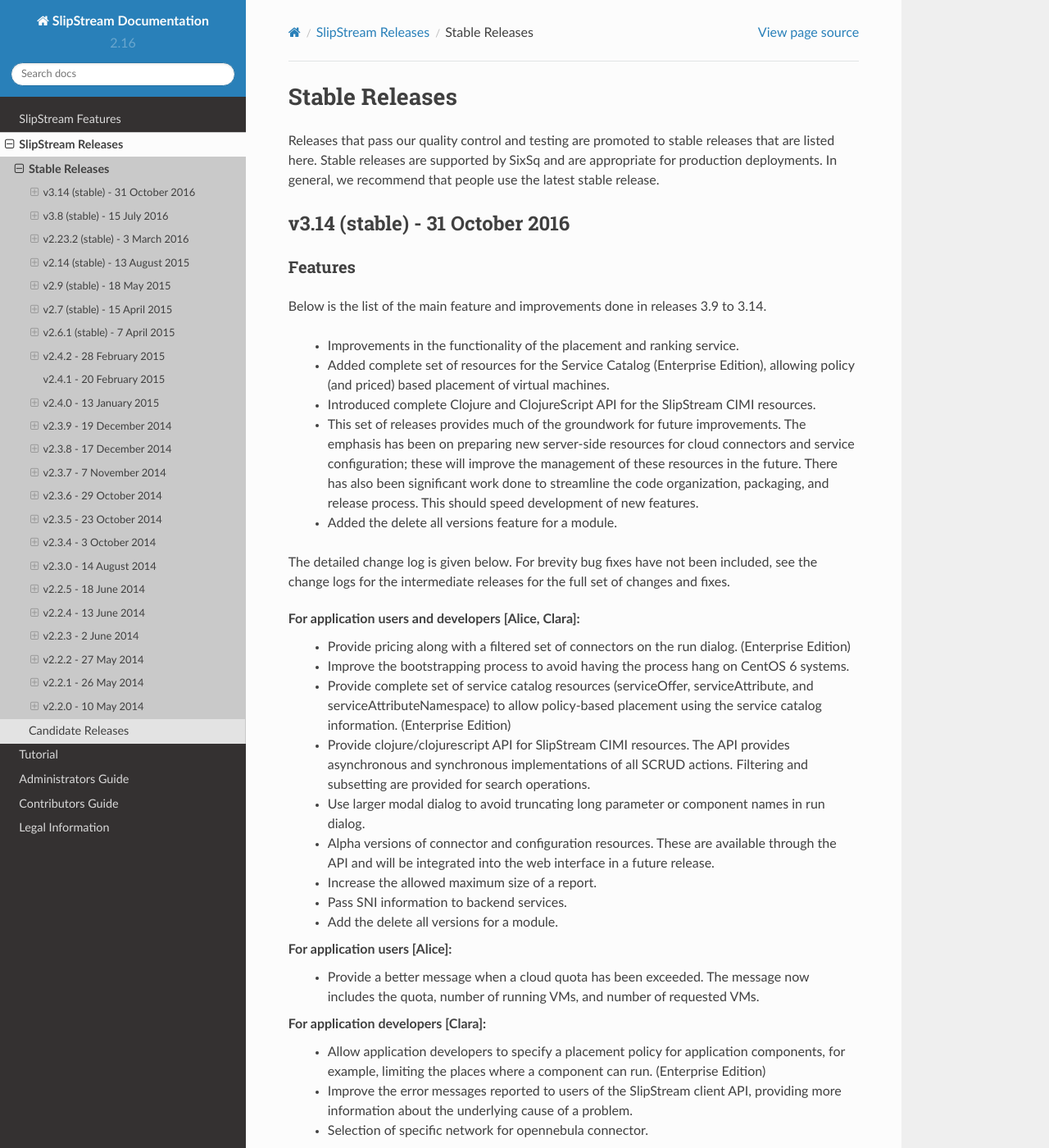
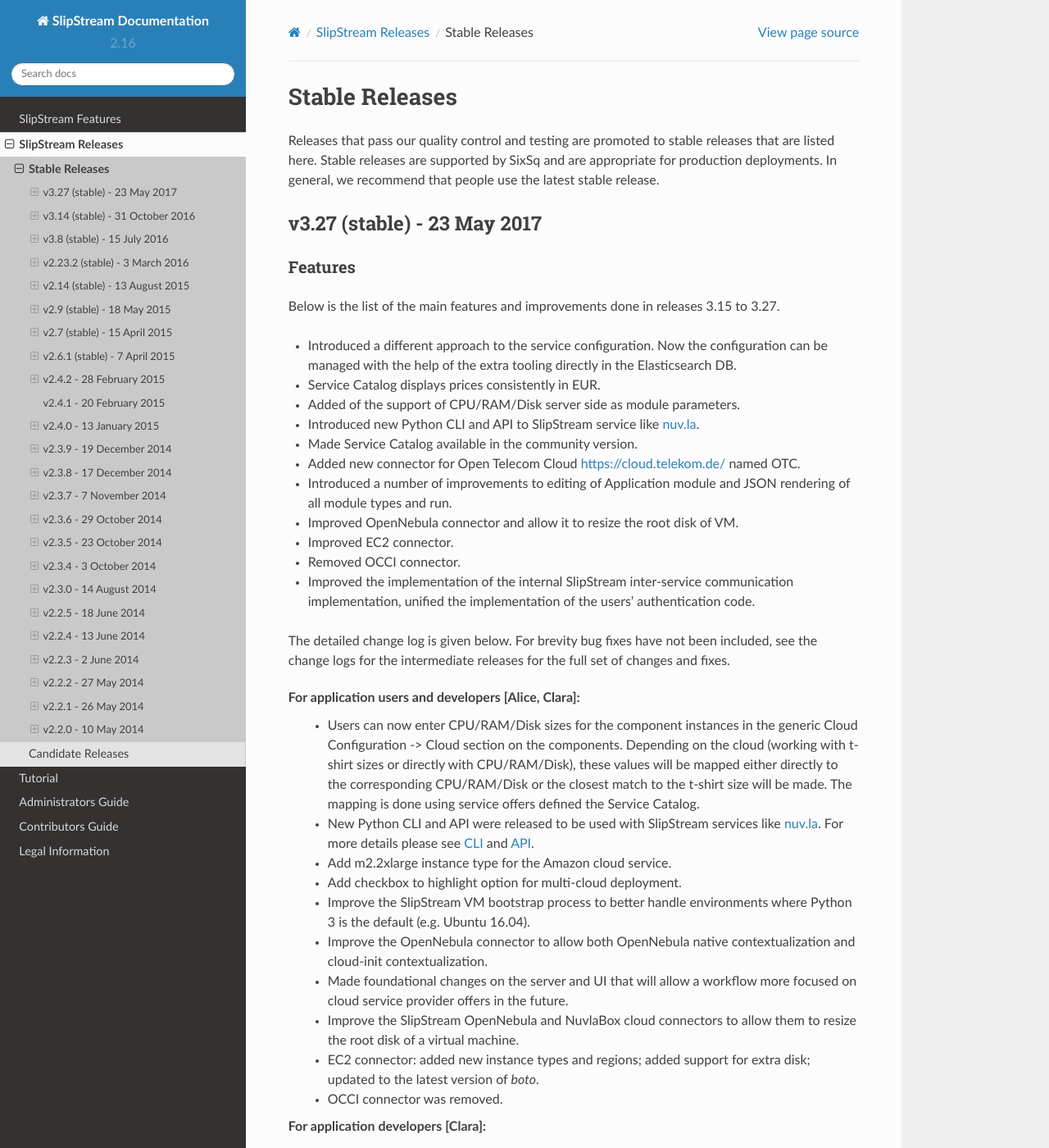
Before and after one commit to slipstream/SlipStreamDocumentation, a Sphinx documentation site: the page built from docs/release_notes/stable_releases.rst, in a window 1280 px wide and 1400 px high. Shown: the whole window at 82% size. Built offline with Sphinx 7.4.7 and the Read the Docs theme 2.0.0, drawn with Linux system fonts in a browser that asks for light colours; some of the changed text lies outside the part shown.

Commit message:
release notes for stable release 3.27

```diff
--- a/docs/release_notes/stable_releases.rst
+++ b/docs/release_notes/stable_releases.rst
@@ -7,6 +7,131 @@
 SixSq and are appropriate for production deployments. In general, we
 recommend that people use the latest stable release.
 
+v3.27 (stable) - 23 May 2017
+----------------------------
+
+Features
+~~~~~~~~
+
+Below is the list of the main features and improvements done in
+releases 3.15 to 3.27.
+
+- Introduced a different approach to the service configuration.  Now the
+  configuration can be managed with the help of the extra tooling directly in
+  the Elasticsearch DB.
+- Service Catalog displays prices consistently in EUR.
+- Added of the support of CPU/RAM/Disk server side as module parameters.
+- Introduced new Python CLI and API to SlipStream service like `nuv.la
+  <https://nuv.la>`_.
+- Made Service Catalog available in the community version.
+- Added new connector for Open Telecom Cloud https://cloud.telekom.de/ named
+  OTC.
+- Introduced a number of improvements to editing of Application module and JSON
+  rendering of all module types and run.
+- Improved OpenNebula connector and allow it to resize the root disk of VM.
+- Improved EC2 connector.
+- Removed OCCI connector.
+- Improved the implementation of the internal SlipStream inter-service
+  communication implementation, unified the implementation of the users'
+  authentication code.
+
+The detailed change log is given below.  For brevity bug fixes have
+not been included, see the change logs for the intermediate releases
+for the full set of changes and fixes.
+
+For application users and developers [Alice, Clara]:
+ - Users can now enter CPU/RAM/Disk sizes for the component instances in the
+   generic Cloud Configuration -> Cloud section on the components.  Depending
+   on the cloud (working with t-shirt sizes or directly with CPU/RAM/Disk),
+   these values will be mapped either directly to the corresponding CPU/RAM/Disk
+   or the closest match to the t-shirt size will be made.  The mapping is done
+   using service offers defined the Service Catalog.
+ - New Python CLI and API were released to be used with SlipStream services
+   like `nuv.la <https://nuv.la>`_.  For more details please see `CLI
+   <https://github.com/slipstream/SlipStreamCLI>`_ and
+   `API <https://github.com/slipstream/SlipStreamPythonAPI>`_.
+ - Add m2.2xlarge instance type for the Amazon cloud service.
+ - Add checkbox to highlight option for multi-cloud deployment.
+ - Improve the SlipStream VM bootstrap process to better handle
+   environments where Python 3 is the default (e.g. Ubuntu 16.04).
+ - Improve the OpenNebula connector to allow both OpenNebula native
+   contextualization and cloud-init contextualization.
+ - Made foundational changes on the server and UI that will allow a
+   workflow more focused on cloud service provider offers in the
+   future.
+ - Improve the SlipStream OpenNebula and NuvlaBox cloud connectors to
+   allow them to resize the root disk of a virtual machine.
+ - EC2 connector: added new instance types and regions; added support for extra
+   disk; updated to the latest version of *boto*.
+ - OCCI connector was removed.
+
+For application developers [Clara]:
+ - Enabled editing of Pre/Post-Scale scripts in `Application Workflows` tab of
+   components. For details, please see `Scalability Workflow Hooks
+   <http://ssdocs.sixsq.com/en/v3.8/advanced_tutorial/scalable-applications.html#scalability-workflow-hooks-scripts>`_
+   section of the SlipStream tutorial on running scalable applications.
+ - Improved modification of application component.
+ - Allowed the possibility to edit the description and category of input/output
+   parameters on components.
+ - Added JSON rendering for module type resources (project, component,
+   application) and run.
+ - Allow managers to create and to manage a group of users.
+
+For administrators [Dave]:
+ - New way of managing the service configuration via configuration files and
+   `ss-config` utility.  See `documentation
+   <http://ssdocs.sixsq.com/en/draft/developer_guide/configuration_files.html>`_.
+ - Introduced installation of Metricbeat with SlipStream.  This provides the OS
+   level monitoring and storage of the metrics to Elasticsearch for later
+   visualization with Kibana.
+
+
+For organization manager and SlipStream administrator [Bob and Dave]:
+ - New connector named OTC for Open Telecom Cloud.
+
+Alice, Bob, Clara, and Dave can be found
+`here <http://sixsq.com/personae/>`_.
+
+Migration
+~~~~~~~~~
+
+Multiple migrations are required between 3.14 and 3.27:
+
+ 1. 3.14 -> 3.15
+ 2. 3.15 -> 3.16
+ 3. 3.21 -> 3.22
+ 4. 3.22 -> 3.23
+
+See the release notes for each of the corresponding candidate release `here
+<candidate_releases.html>`_.  The migrations should be applied in the order
+defined above.  Upgrades of the SlipStream packages should be carried out
+carefully step by step from the release to release that require migration.  To
+accomplish this, one has to explicitly define the version numbers of the
+packages.  For example::
+
+    # List available version numbers
+    $ yum --showduplicates list slipstream-server
+    # Select the version number you are upgrading to and run
+    $ yum upgrade slipstream-*3.15-0.el7
+    # Apply migration.
+    # Repeat.
+
+Starting from release v3.21, you should explicitly exclude packages with
+`enterprise` and `community` in their names. E.g.,::
+
+    $ yum upgrade slipstream-*3.21-0.el7 --exclude=*-enterprise \
+      --exclude=*-community
+
+Commits
+~~~~~~~
+
+-  `Server <https://github.com/slipstream/SlipStreamServer/compare/v3.14-community...v3.27>`__
+-  `UI <https://github.com/slipstream/SlipStreamUI/compare/v3.14-community...v3.27>`__
+-  `Client <https://github.com/slipstream/SlipStreamClient/compare/v3.14-community...v3.27>`__
+-  `Connectors <https://github.com/slipstream/SlipStreamConnectors/compare/v3.14-community...v3.27>`__
+-  `Documentation <https://github.com/slipstream/SlipStreamDocumentation/compare/v3.14-community...v3.27>`__
+
+==================================================================
 
 v3.14 (stable) - 31 October 2016
 --------------------------------
```
